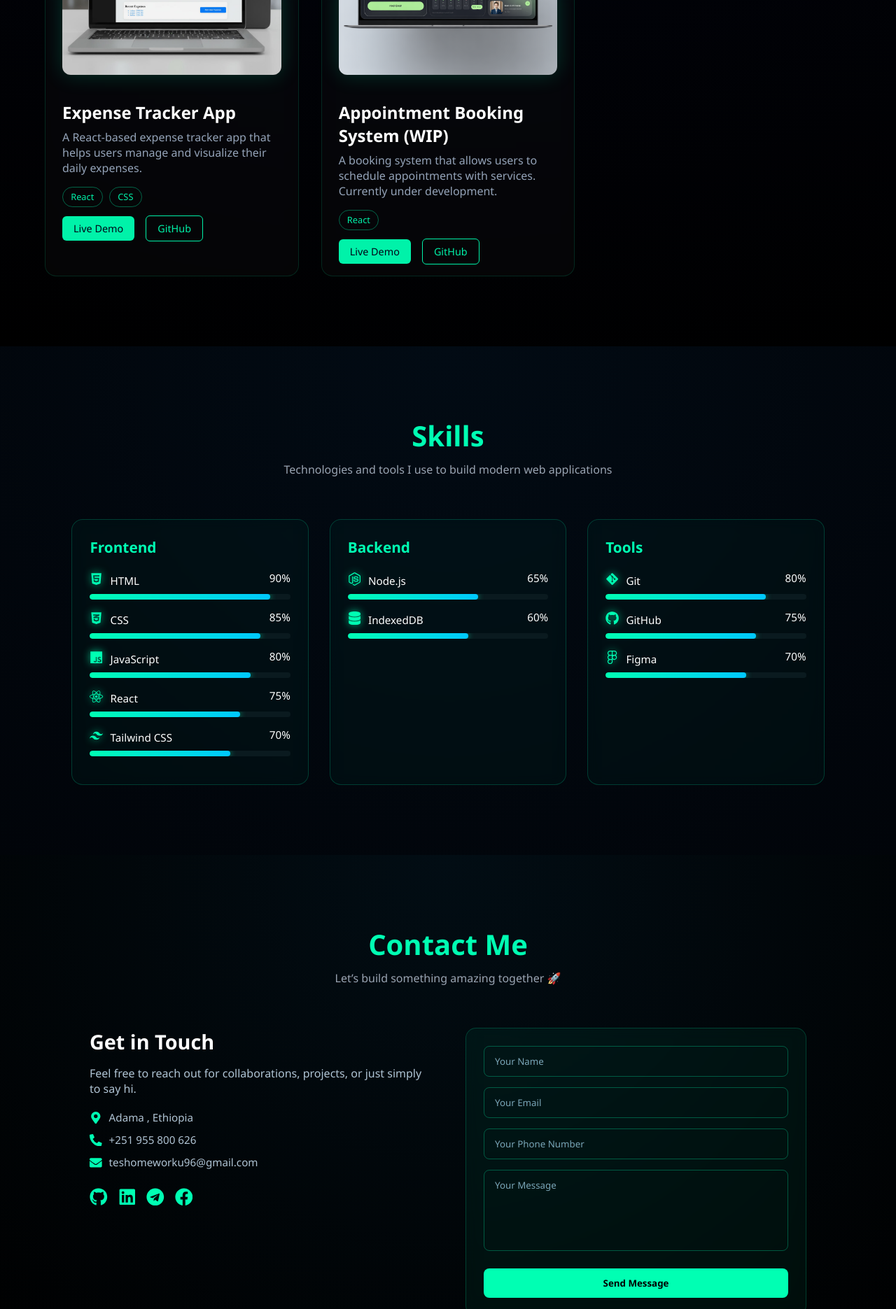
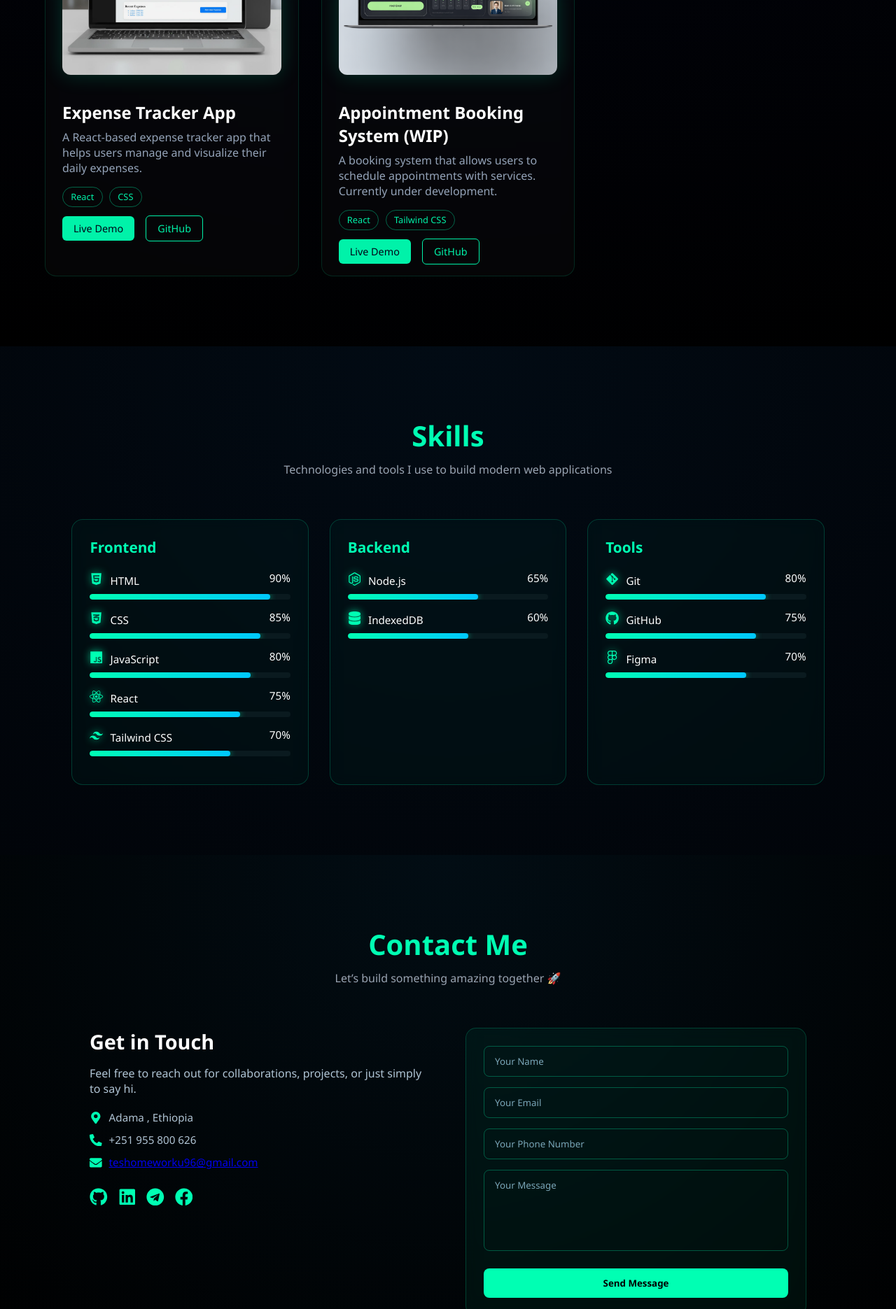
Before and after one commit to Teshome-Worku/portfolio-website, a React (Vite) app: page / in a window 1280 px wide. Shown: the part 2587-4458 px from the top of the page at 70% size. Built offline with nearby package versions, Linux system fonts and the light colour scheme; no server answers.

Commit message:
added title to social links for contact added tech stack for projects

```diff
--- a/src/components/Contact.jsx
+++ b/src/components/Contact.jsx
@@ -147,16 +147,16 @@ const Contact = () => {
 
             <div className="contact-item">
               <FaEnvelope />
-              <span>teshomeworku96@gmail.com</span>
+              <span><a href="mailto:teshomeworku96@gmail.com">teshomeworku96@gmail.com</a></span>
             </div>
           </div>
 
           {/* Social Links */}
           <div className="contact-socials">
-            <a href="https://github.com/Teshome-Worku" target="_blank"><FaGithub /></a>
-            <a href="https://www.linkedin.com/in/teshome-worku-017834392"         target="_blank"><FaLinkedin /></a>
-            <a href="https://t.me/Username_1251" target="_blank"><FaTelegram /></a>
-            <a href="https://web.facebook.com/tesheTech" target="_blank"><FaFacebook /></a>
+            <a href="https://github.com/Teshome-Worku" target="_blank" title="GitHub"><FaGithub /></a>
+            <a href="https://www.linkedin.com/in/teshome-worku-017834392" target="_blank" title="LinkedIn"><FaLinkedin /></a>
+            <a href="https://t.me/Username_1251" target="_blank" title="Telegram"><FaTelegram /></a>
+            <a href="https://web.facebook.com/tesheTech" target="_blank" title="Facebook"><FaFacebook /></a>
           </div>
         </div>
         {/* Right Side */}
--- a/src/components/Projects.jsx
+++ b/src/components/Projects.jsx
@@ -39,7 +39,7 @@ const projects = [
     title: "Appointment Booking System (WIP)",
     description:
       "A booking system that allows users to schedule appointments with services. Currently under development.",
-    tech: ["React"],
+    tech: ["React","Tailwind CSS"],
     image: appointmentImg,
     live: "#",
     github: "https://github.com/Teshome-Worku/appointment-booking-system",
```
